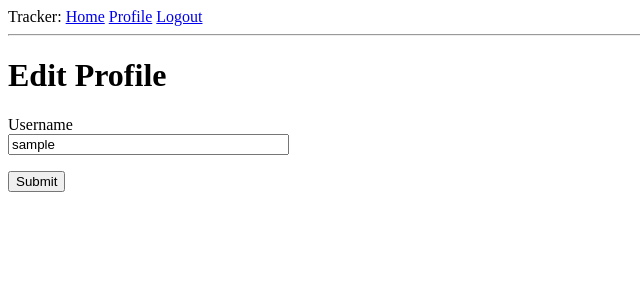
After one commit to lagorma/Expense_Tracker_MIPT, a Flask app: page /edit_profile in a window 1280 px wide. The commit adds this page. Shown: the top 300 px of the page, without its empty margins (0-640 px from the left). Run offline with Flask 2, Linux system fonts and the light colour scheme; the visitor is signed in with stand-in values (Sample User, id 1); data comes from the database, SQL or seed files in the repository.

Commit message:
Add profile and edit profile function

```diff
--- a/app/forms.py
+++ b/app/forms.py
@@ -27,3 +27,8 @@ class RegistrationForm(FlaskForm):
         user = User.query.filter_by(email = email.data).first()
         if user is not None:
             raise ValidationError('Please use a different email address.')
+
+
+class EditProfileForm(FlaskForm):
+    username = StringField('Username', validators = [DataRequired()])
+    submit = SubmitField('Submit')
--- a/app/models.py
+++ b/app/models.py
@@ -3,6 +3,7 @@ from app import db
 from werkzeug.security import generate_password_hash, check_password_hash
 from flask_login import UserMixin
 from app import login
+from hashlib import md5
 
 class User(UserMixin,db.Model):
     id = db.Column(db.Integer, primary_key = True)
@@ -20,6 +21,10 @@ class User(UserMixin,db.Model):
     def check_password(self, password):
         return check_password_hash(self.password_hash, password)
 
+    def avatar(self, size):
+        digest = md5(self.email.lower().encode('utf-8')).hexdigest()
+        return 'https://www.gravatar.com/avatar/{}?d=identicon&s={}'.format(digest, size)
+
 class Expense(db.Model):
     id = db.Column(db.Integer, primary_key = True)
     category = db.Column(db.String(64), index = True)
--- a/app/routes.py
+++ b/app/routes.py
@@ -9,7 +9,7 @@ from flask import request
 from werkzeug.urls import url_parse
 from app import db
 from app.forms import RegistrationForm
-
+from app.forms import EditProfileForm
 
 @app.route('/')
 @app.route('/index')
@@ -68,3 +68,29 @@ def register():
         flash('Congratulations, you are now a registered user!')
         return redirect(url_for('login'))
     return render_template('register.html', title = 'Register', form = form)
+
+@app.route('/user/<username>')
+@login_required
+def user(username):
+    user = User.query.filter_by(username = username).first_or_404()
+    expenses = [
+            {'category': 'products', 'body': 'expense #1'}
+            ]
+    if user == current_user:
+        return render_template('user.html', user = user, expenses = expenses)
+    else:
+        raise SyntaxError('You have no access to this profile')
+
+
+@app.route('/edit_profile', methods =['GET','POST'])
+@login_required
+def edit_profile():
+    form = EditProfileForm()
+    if form.validate_on_submit():
+        current_user.username = form.username.data
+        db.session.commit()
+        flash('Your changes have been saved')
+        return redirect (url_for('edit_profile'))
+    elif request.method == 'GET':
+        form.username.data = current_user.username
+    return render_template('edit_profile.html', title = 'Edit Profile', form = form)
--- a/app/templates/base.html
+++ b/app/templates/base.html
@@ -13,6 +13,7 @@
 			{% if current_user.is_anonymous %}
 			<a href="{{ url_for('login') }}">Login</a>
 			{% else %}
+			<a href="{{ url_for('user', username = current_user.username) }}">Profile</a>
 			<a href="{{ url_for('logout') }}">Logout</a>
 			{% endif %}
 
--- /dev/null
+++ b/app/templates/edit_profile.html
@@ -0,0 +1,16 @@
+{% extends 'base.html' %}
+
+{% block content %}
+<h1>Edit Profile</h1>
+<form action="" method="post">
+        {{ form.hidden_tag() }}
+        <p>
+                {{ form.username.label }}<br>
+                {{ form.username(size = 32) }}
+                {% for error in form.username.errors %}
+                <span style="color: red;">[{{error}}]</span>
+                {% endfor %}
+        </p>
+        <p> {{ form.submit() }}</p>
+</form>
+{% endblock %}
--- a/requirements.txt
+++ b/requirements.txt
@@ -2,3 +2,5 @@ flask == 1.1.2
 flask-wtf == 0.14.3
 flask-sqlalchemy == 2.5.1
 flask-migrate == 2.7.0
+flask-login == 0.5.0
+email-validator == 1.1.2
```
Also changed, not shown: app/templates/user.html (added, +24 -0 lines).
